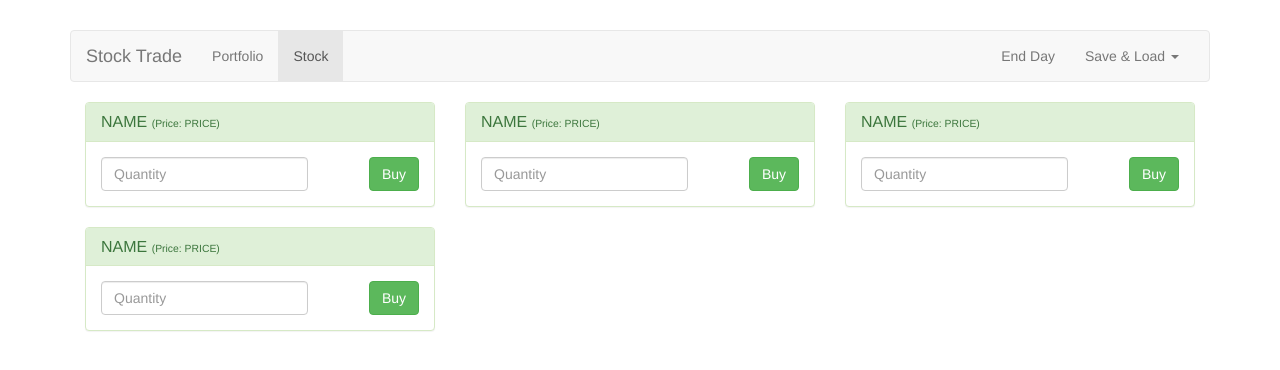
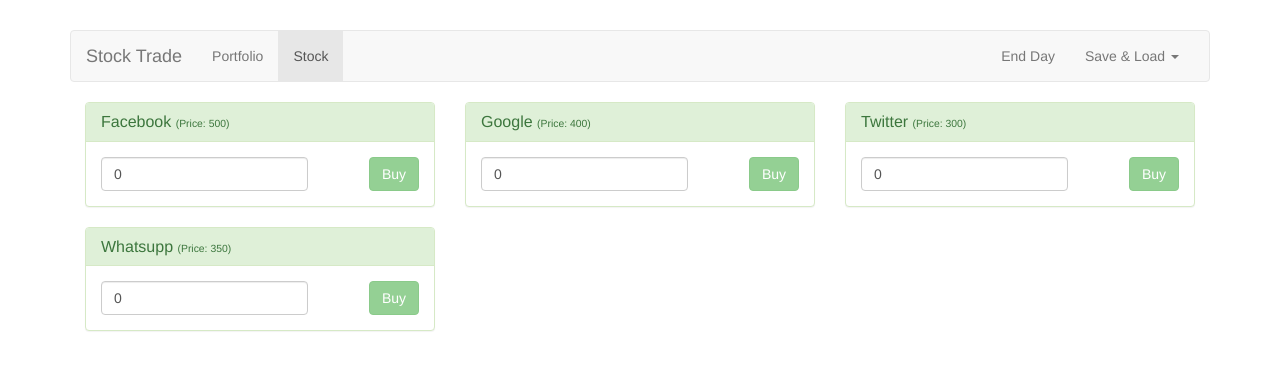
Before and after one commit to fernando1419/vuejs-stock-trade, a Vue app: page /stocks in a window 1280 px wide. Shown: the top 370 px of the page. Built offline with nearby package versions, Linux system fonts and the light colour scheme.

Commit message:
Adding functionality to the Stock component

```diff
--- a/src/components/stocks/Stock.vue
+++ b/src/components/stocks/Stock.vue
@@ -3,18 +3,44 @@
         <div class="panel panel-success">
             <div class="panel-heading">
                 <h3 class="panel-title">
-                    NAME
-                    <small>(Price: PRICE)</small>
+                    {{ stockData.name }}
+                    <small>(Price: {{ stockData.price }})</small>
                 </h3>
             </div>
             <div class="panel-body">
                 <div class="pull-left">
-                    <input type="number" class="form-control" placeholder="Quantity">
+                    <input type="number" min="0" class="form-control" placeholder="Quantity" v-model="quantity">
                 </div>
                 <div class="pull-right">
-                    <button class="btn btn-success">Buy</button>
+                    <button
+                        class="btn btn-success"
+                        v-on:click="buyStock"
+                        :disabled="quantity <= 0 || isNaN(quantity)"
+                    > Buy </button>
                 </div>
             </div>
         </div>
     </div>
 </template>
+
+<script>
+export default {
+    props: ['stockData'],
+    data: function() {
+        return {
+            quantity: 0
+        }
+    },
+    methods: {
+        buyStock: function() {
+            const order = {
+                stockId: this.stockData.id,
+                stockPrice: this.stockData.price,
+                quantity: parseInt(this.quantity), // not from stockData array, this is the v-model property, casting to Int.
+            };
+            // console.log(order);
+            this.quantity = 0;
+        }
+    }
+}
+</script>
--- a/src/components/stocks/StockList.vue
+++ b/src/components/stocks/StockList.vue
@@ -1,6 +1,6 @@
 <template>
     <div>
-        <app-stock v-for="(stock, index) in stocks" :key="index"></app-stock>
+        <app-stock v-for="(stock, index) in stocks" :key="index" :stockData="stock"></app-stock>
     </div>
 </template>
 
```
